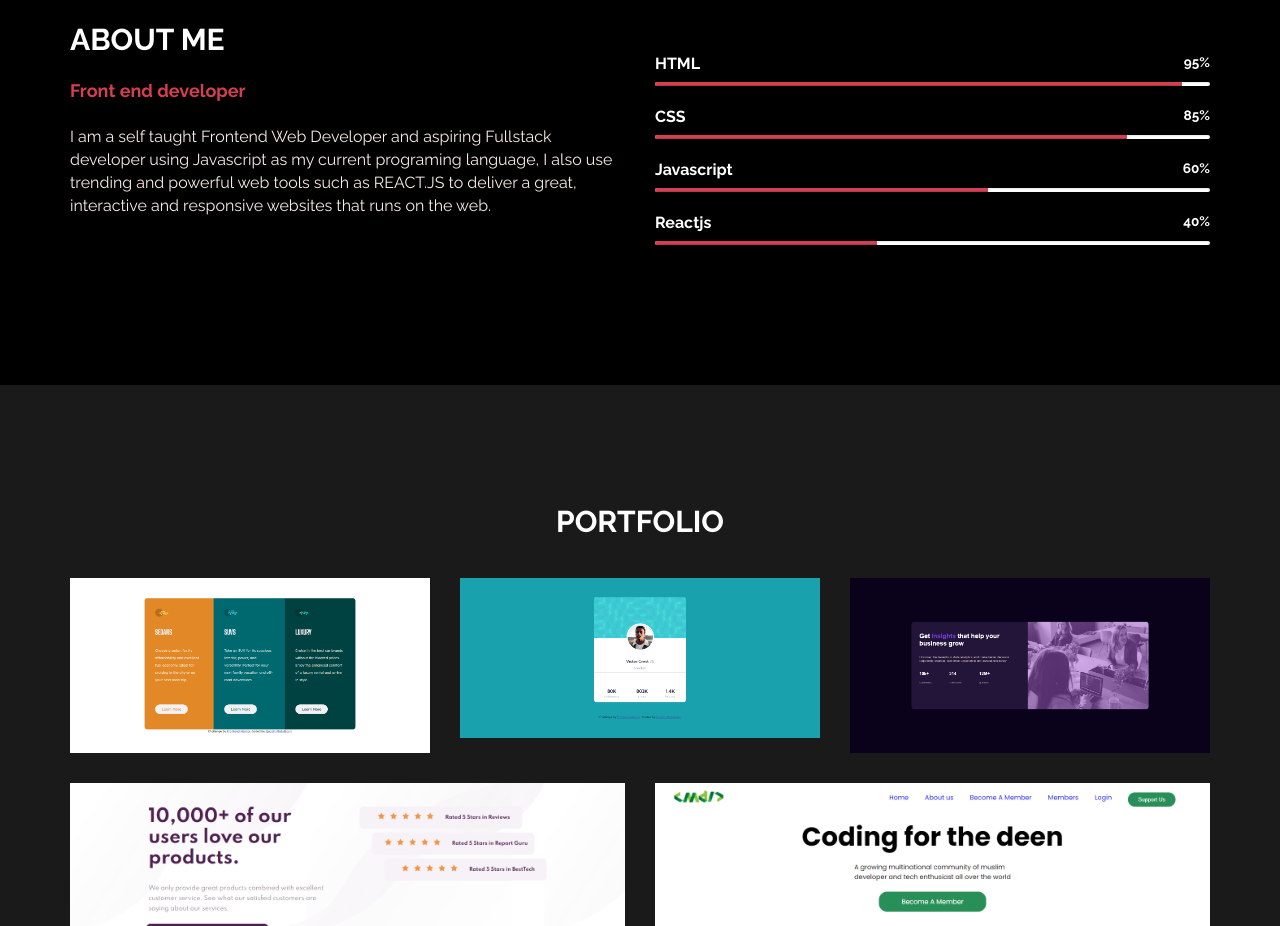
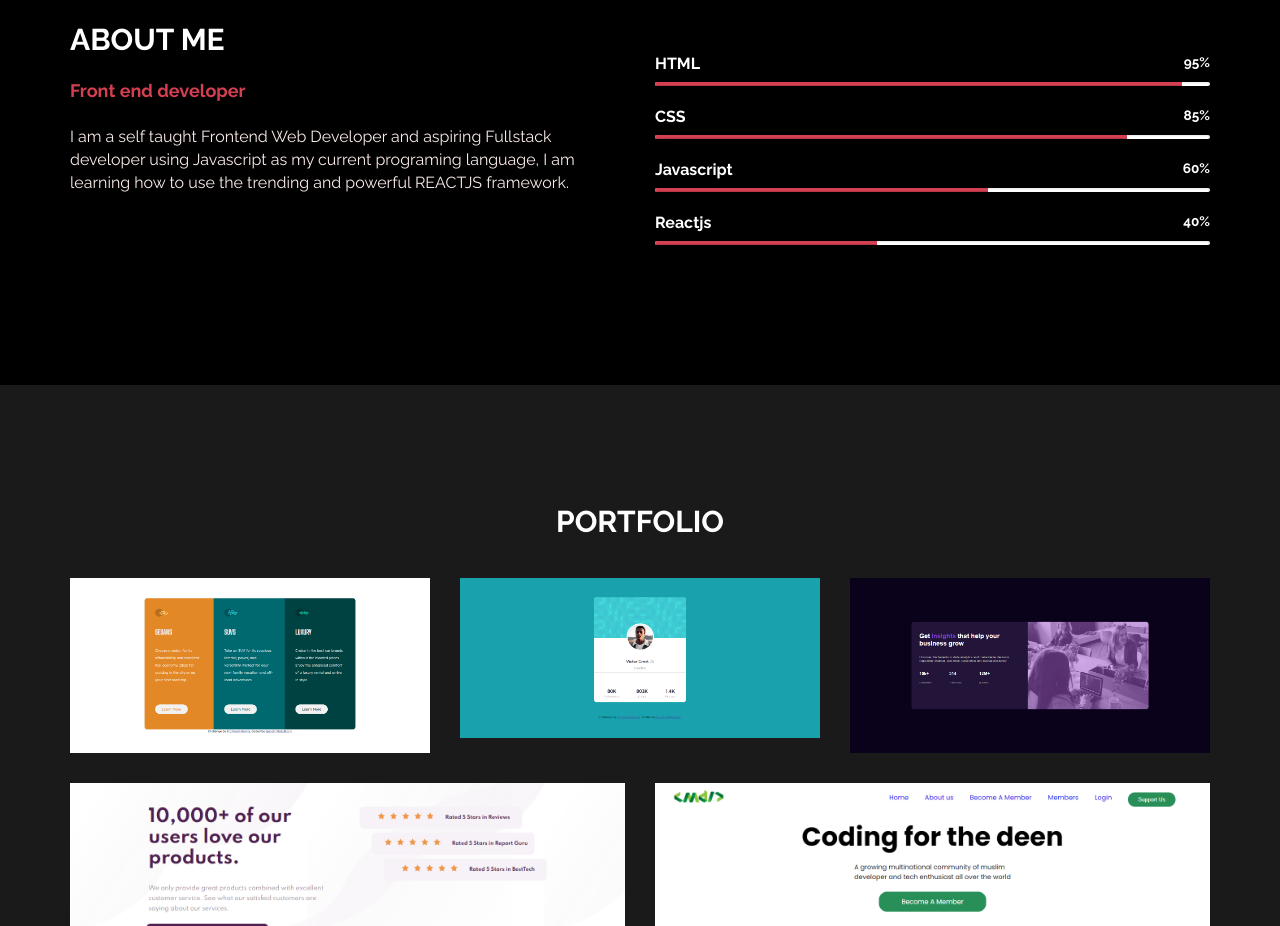
Before and after one commit to basitol/hng-task, a plain HTML site: page index.html in a window 1280 px wide. Shown: the part 1216-2142 px from the top of the page. Drawn offline with Linux system fonts and the light colour scheme.

Commit message:
Update index.html

```diff
--- a/index.html
+++ b/index.html
@@ -135,10 +135,10 @@
               <h4>Front end developer</h4>
               <p>
                 I am a self taught Frontend Web Developer and aspiring Fullstack
-                developer using Javascript as my current programing language, I
-                also use trending and powerful web tools such as REACT.JS to
-                deliver a great, interactive and responsive websites that runs
-                on the web.
+                developer using Javascript as my current programing language, I am learning
+                how to use the trending and powerful REACTJS framework.
+
+
               </p>
             </div>
             <div
```
